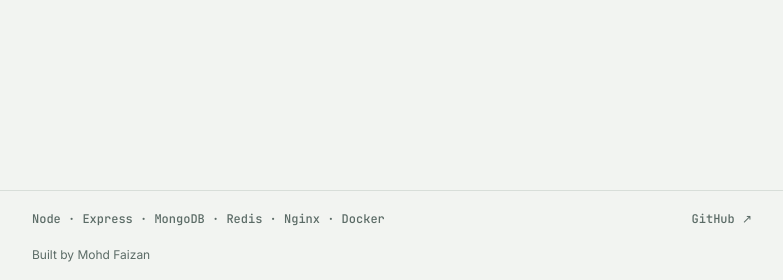
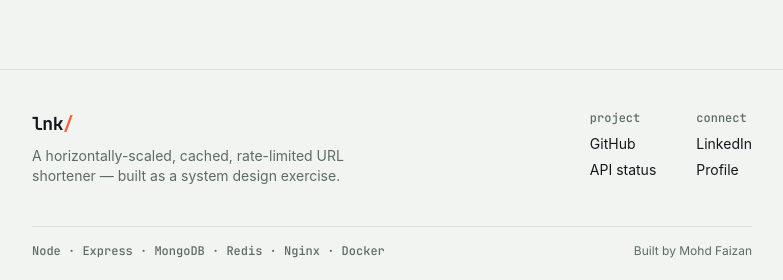
Before and after one commit to mohdfaizan091/url-shortener, a React (Vite) app in the folder url-shortener-frontend/: page /history in a window 1280 px wide. Shown: the part 517-797 px from the top of the page, without its empty margins (248-1031 px from the left). Built offline with nearby package versions, Linux system fonts and the light colour scheme; no server answers.

Commit message:
update ; footer and fic mediaquerry

```diff
--- a/url-shortener-frontend/src/App.jsx
+++ b/url-shortener-frontend/src/App.jsx
@@ -15,20 +15,78 @@ function App() {
           </Routes>
         </main>
         <footer className="border-t border-border">
-          <div className="max-w-3xl mx-auto px-6 py-5 flex items-center justify-between text-xs text-ink-muted font-display">
-            <span>Node · Express · MongoDB · Redis · Nginx · Docker</span>
-            {/* ✅ Fixed: added the missing <a tag */}
+          <div className="max-w-3xl mx-auto px-6 pt-10 pb-6">
+            <div className="flex flex-col sm:flex-row sm:items-start sm:justify-between gap-6">
+              <div>
+                <span className="font-display font-bold text-lg tracking-tight">
+                  lnk<span className="text-accent">/</span>
+                </span>
+                <p className="mt-2 text-sm text-ink-muted max-w-xs">
+                  A horizontally-scaled, cached, rate-limited URL shortener — built as a system design exercise.
+                </p>
+              </div>
+
+              <div className="flex gap-10 text-sm">
+                <div>
+                  <p className="font-display text-xs text-ink-muted mb-2">project</p>
+                  <ul className="space-y-1.5">
+                    <li>
+
                       <a
                         href="https://github.com/mohdfaizan091/url-shortener"
                         target="_blank"
                         rel="noreferrer"
                         className="hover:text-ink transition-colors"
                       >
-              GitHub ↗
+                        GitHub
                       </a>
+                    </li>
+                    <li>
+
+                      <a
+                        href={`${import.meta.env.VITE_API_URL}/health`}
+                        target="_blank"
+                        rel="noreferrer"
+                        className="hover:text-ink transition-colors"
+                      >
+                        API status
+                      </a>
+                    </li>
+                  </ul>
                 </div>
-          <div className="max-w-3xl mx-auto px-6 pb-5 text-xs text-ink-muted font-body">
-            Built by Mohd Faizan
+                <div>
+                  <p className="font-display text-xs text-ink-muted mb-2">connect</p>
+                  <ul className="space-y-1.5">
+                    <li>
+                      <a
+                        href="https://linkedin.com/in/mohd-faizan"
+                        target="_blank"
+                        rel="noreferrer"
+                        className="hover:text-ink transition-colors"
+                      >
+                        LinkedIn
+                      </a>
+                    </li>
+                    <li>
+                      {/* ✅ Fixed: added missing <a tag */}
+                      <a
+                        href="https://github.com/mohdfaizan091"
+                        target="_blank"
+                        rel="noreferrer"
+                        className="hover:text-ink transition-colors"
+                      >
+                        Profile
+                      </a>
+                    </li>
+                  </ul>
+                </div>
+              </div>
+            </div>
+
+            <div className="mt-10 pt-4 border-t border-border flex flex-col sm:flex-row sm:items-center sm:justify-between gap-2 text-xs text-ink-muted font-display">
+              <span>Node · Express · MongoDB · Redis · Nginx · Docker</span>
+              <span className="font-body">Built by Mohd Faizan</span>
+            </div>
           </div>
         </footer>
       </div>
--- a/url-shortener-frontend/src/components/Navbar.jsx
+++ b/url-shortener-frontend/src/components/Navbar.jsx
@@ -47,7 +47,7 @@ const Navbar = () => {
 
         <div className="flex items-center gap-2">
           <span className={`w-2 h-2 rounded-full ${statusColor}`} />
-          <span className="font-display text-xs text-ink-muted">{statusLabel}</span>
+          <span className="font-display text-xs text-ink-muted hidden sm:inline">{statusLabel}</span>
         </div>
 
         <nav className="flex items-center gap-3">
--- a/url-shortener-frontend/src/pages/HistoryPage.jsx
+++ b/url-shortener-frontend/src/pages/HistoryPage.jsx
@@ -29,7 +29,7 @@ const HistoryPage = () => {
         ← Back
       </Link>
 
-      <div className="mt-4 flex items-center justify-between">
+        <div className="mt-4 flex flex-col sm:flex-row sm:items-center sm:justify-between gap-3">
         <div>
           <h1 className="font-display font-bold text-2xl md:text-3xl">
             All links
@@ -66,7 +66,6 @@ const HistoryPage = () => {
                            hover:border-ink-muted transition-colors"
               >
                 <div className="min-w-0">
-                  {/* ✅ Fixed: added the missing <a tag */}
                   <a
                     href={item.shortUrl}
                     target="_blank"
--- a/url-shortener-frontend/src/pages/HomePage.jsx
+++ b/url-shortener-frontend/src/pages/HomePage.jsx
@@ -43,7 +43,7 @@ const HomePage = () => {
           </div>
           <div className="flex items-center justify-between gap-3 bg-surface border border-border rounded-[10px] px-4 py-2.5">
             <div className="min-w-0">
-              {/* ✅ Fixed: added the missing <a tag */}
+
               <a
                 href={latest.shortUrl}
                 target="_blank"
```
Lines whose indentation alone changed are shown as unchanged.
